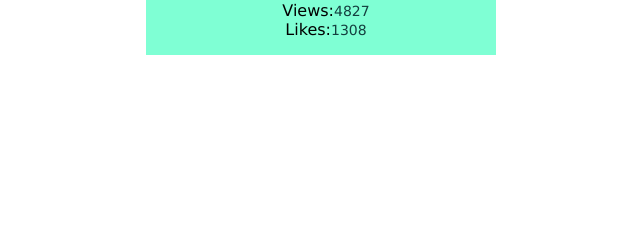
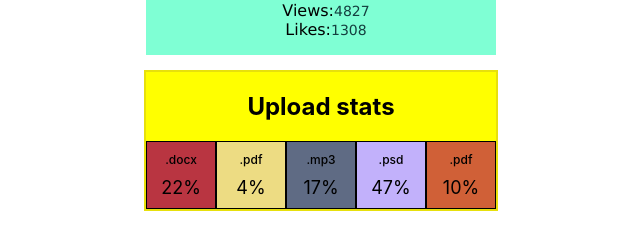
Before and after one commit to oleksandraburymenko/goit-react-hw-01-components, a React (Create React App) app: page / in a window 1280 px wide. Shown: the part 263-512 px from the top of the page, without its empty margins (319-959 px from the left). Built offline with nearby package versions, Linux system fonts and the light colour scheme.

Commit message:
add styles for Statistics

```diff
--- a/src/components/App.jsx
+++ b/src/components/App.jsx
@@ -1,5 +1,8 @@
 import { Profile } from './Profile/Profile'
 import user from './Profile/user.json'
+
+import { Statistics } from './Statistics/Statistics'
+import data from './Statistics/data.json'
 
 
 
@@ -13,6 +16,7 @@ export const App = () => {
         avatar={user.avatar}
         stats={user.stats}
       />
+      <Statistics title="Upload stats" stats={data}/>
     </>
   );
 };
--- a/src/components/Statistics/Statistics.jsx
+++ b/src/components/Statistics/Statistics.jsx
@@ -31,10 +31,10 @@ export const Statistics = ({title, stats}) => {
 }
 
 
-Statistics.PropTypes = {
+Statistics.propTypes = {
     title: PropTypes.string.isRequired,
     stats: PropTypes.array.isRequired,
     id: PropTypes.string,
     label: PropTypes.string,
-    persentage: PropTypes.number,
+    persentage: PropTypes.number
 }
--- a/src/components/Statistics/Statistics.module.css
+++ b/src/components/Statistics/Statistics.module.css
@@ -0,0 +1,48 @@
+.statistics{
+    display: flex;
+    flex-direction: column;
+    flex-wrap: wrap;
+    margin: 15px auto;
+    width: 350px;
+    height: auto;
+    border: 2px rgb(231, 224, 12) solid;
+    background-color: yellow;
+    text-align: center;
+}
+
+.title{
+    color: black;
+    font-size: 24px;
+}
+
+.statList{
+    display: flex;
+    padding: 0;
+    margin: 0;
+    list-style: none;
+    width: 100%;
+}
+
+.item{
+    display: flex;
+    align-items: center;
+    flex-direction: column;
+    width: 25%;
+    color: black;
+    border: black 1px solid;
+}
+
+.item:hover{
+    color: white;
+}
+
+.label{
+    margin: 10px;
+    font-size: 12px;
+    font-weight: 500;
+}
+
+.percentage{
+    margin-bottom: 10px;
+    font-size: 18px;
+}
```
